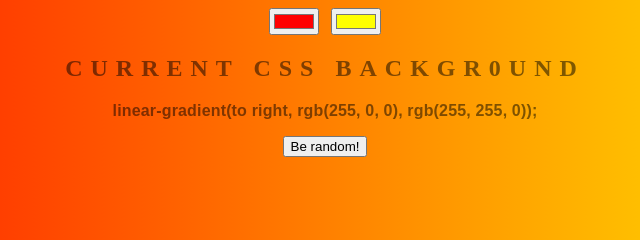
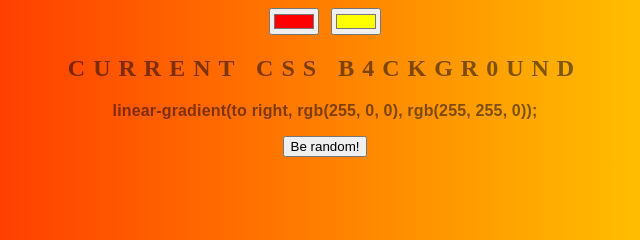
Before and after one commit to jjd040/background-generator, a plain HTML site: page index.html in a window 1280 px wide. Shown: the top 240 px of the page, 315-955 px from the left. Drawn offline with Linux system fonts and the light colour scheme.

Commit message:
cmon man

```diff
--- a/index.html
+++ b/index.html
@@ -8,7 +8,7 @@
 	<!-- <h1>Yup Generator!!!</h1> -->
 	<input class="color1" type="color" name="color1" value="#00ff00">
 	<input class="color2" type="color" name="color2" value="#ff0000">
-	<h2>Current CSS Backgr0und</h2>
+	<h2>Current CSS B4ckgr0und</h2>
 	<h3></h3>
 	<button type="button" name="random" id="random">Be random!</button>
 	<script type="text/javascript" src="script.js"></script>
```
